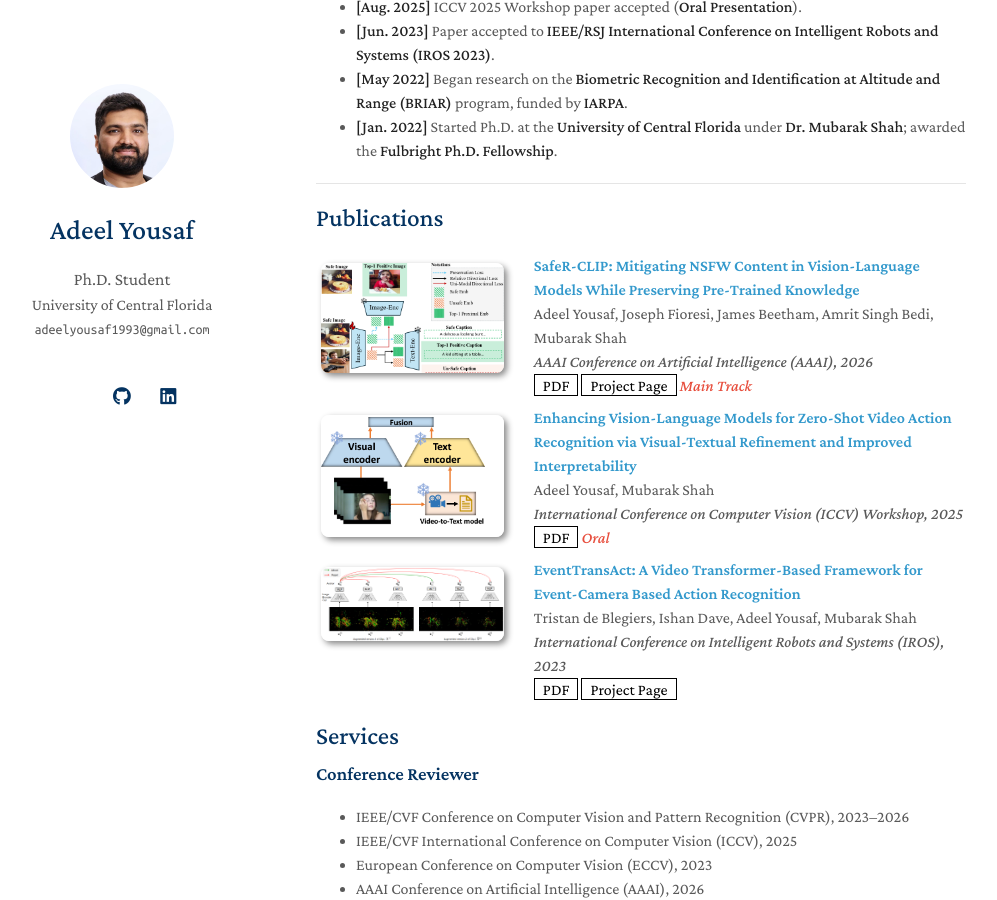
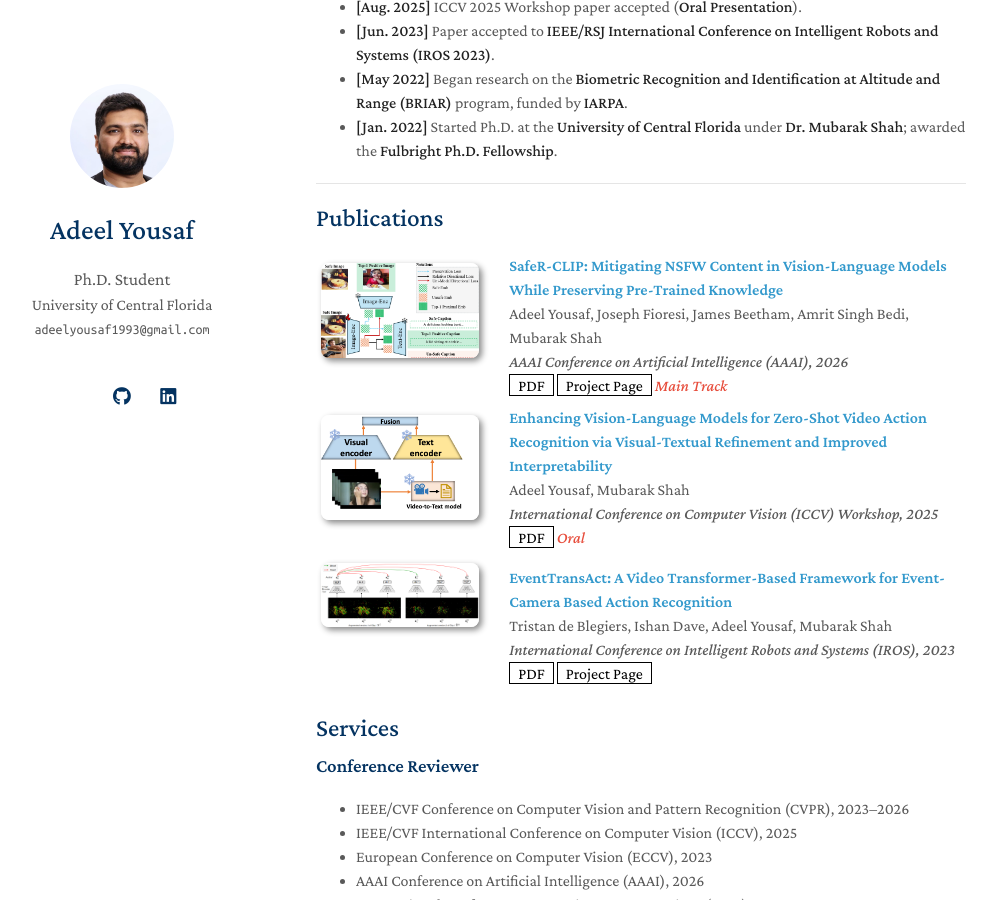
Before and after one commit to Adeelyousaf/Adeelyousaf.github.io, a Jekyll site: the page built from index.md, in a window 1280 px wide and 900 px high, scrolled down 545 px. Shown: the whole window, without its empty margins (154-1151 px from the left). Built offline with Jekyll 4.4.1, drawn with Linux system fonts in a browser that asks for light colours; a style sheet for code colours, icons or effects is not loaded; our own code applies the rules of GitHub Pages for plain Markdown files.

Commit message:
Adjust image styling for publication thumbnails

```diff
--- a/_includes/publications.md
+++ b/_includes/publications.md
@@ -11,7 +11,7 @@
     <!-- Thumbnail / Badge -->
     <div class="col-sm-3 abbr" style="padding-right:15px;">
       {% if pub.image %}
-        <img src="{{ pub.image }}" class="teaser img-fluid z-depth-1" style="max-width:100%; height:auto;">
+        <img src="{{ pub.image }}" class="teaser img-fluid z-depth-1" style="width:100%; max-width:220px; height:auto;">
         {% if pub.conference_short %}
           <abbr class="badge">{{ pub.conference_short }}</abbr>
         {% endif %}
```
